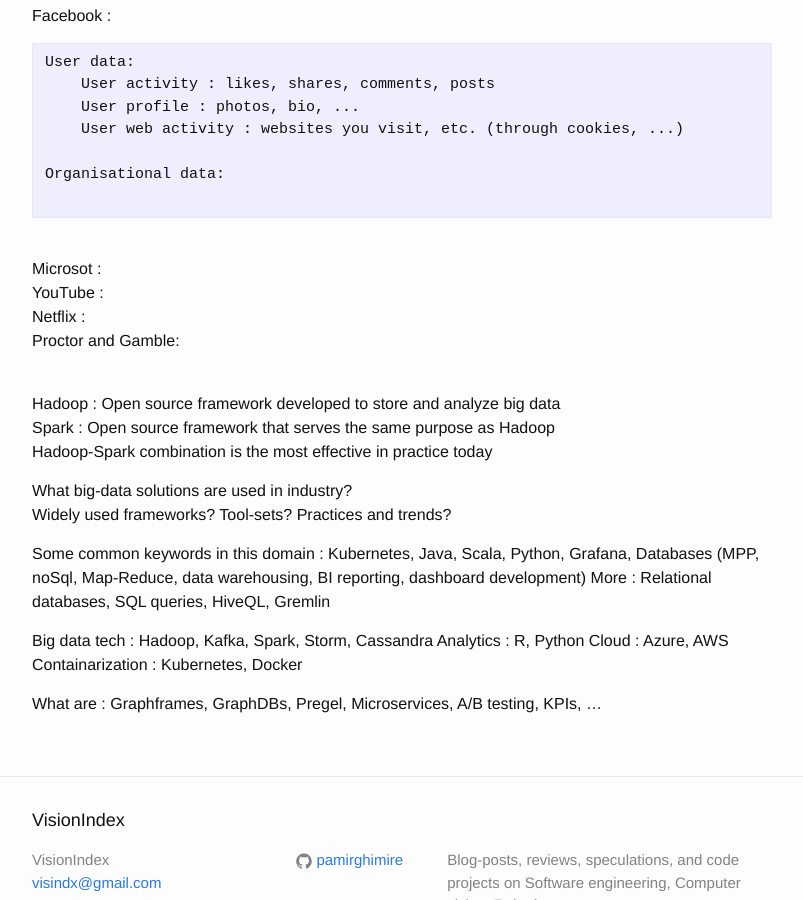
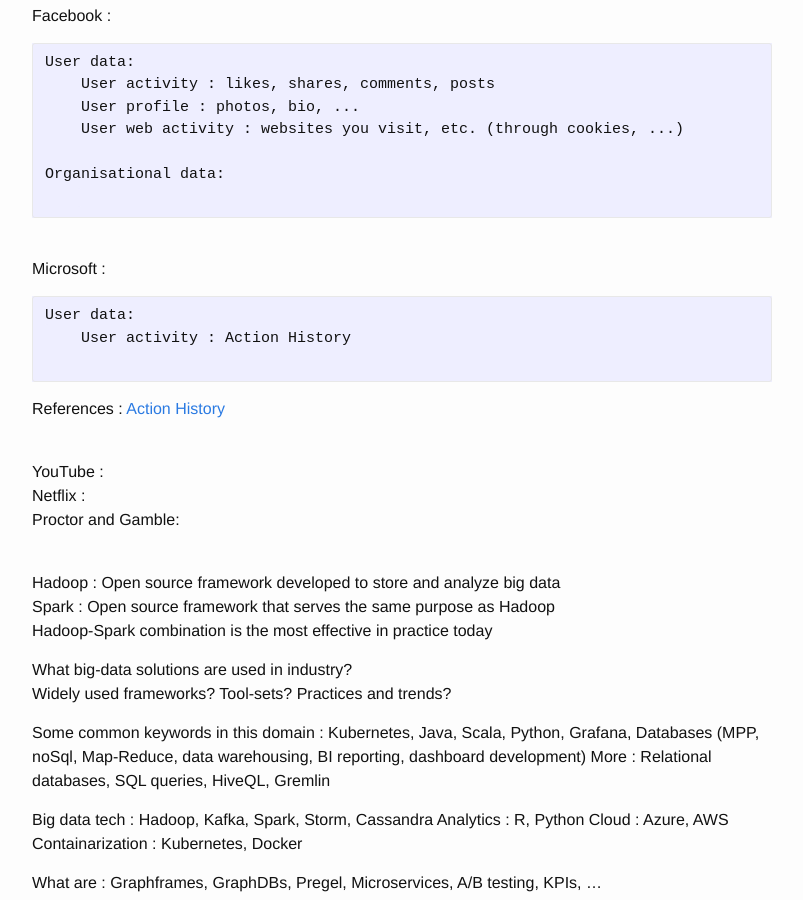
Before and after one commit to PamirGhimire/pamirghimire.github.io, a Jekyll site: the page built from _posts/big_data_frameworks/2019-11-05-big-data-frameworks.md, in a window 1280 px wide and 900 px high, scrolled down 633 px. Shown: the whole window, without its empty margins (238-1041 px from the left). Built offline with Jekyll 4.4.1, drawn with Linux system fonts in a browser that asks for light colours.

Commit message:
adds big data at microsoft

````diff
--- a/_posts/big_data_frameworks/2019-11-05-big-data-frameworks.md
+++ b/_posts/big_data_frameworks/2019-11-05-big-data-frameworks.md
@@ -38,7 +38,14 @@ Organisational data:
 
 ```
 
-<br>Microsot :
+<br>Microsoft :
+```
+User data:
+    User activity : Action History
+
+```
+References : [Action History](https://www.extremetech.com/computing/282263-microsoft-windows-10-data-collection)
+
 <br>YouTube :
 <br>Netflix :
 <br>Proctor and Gamble:
````
